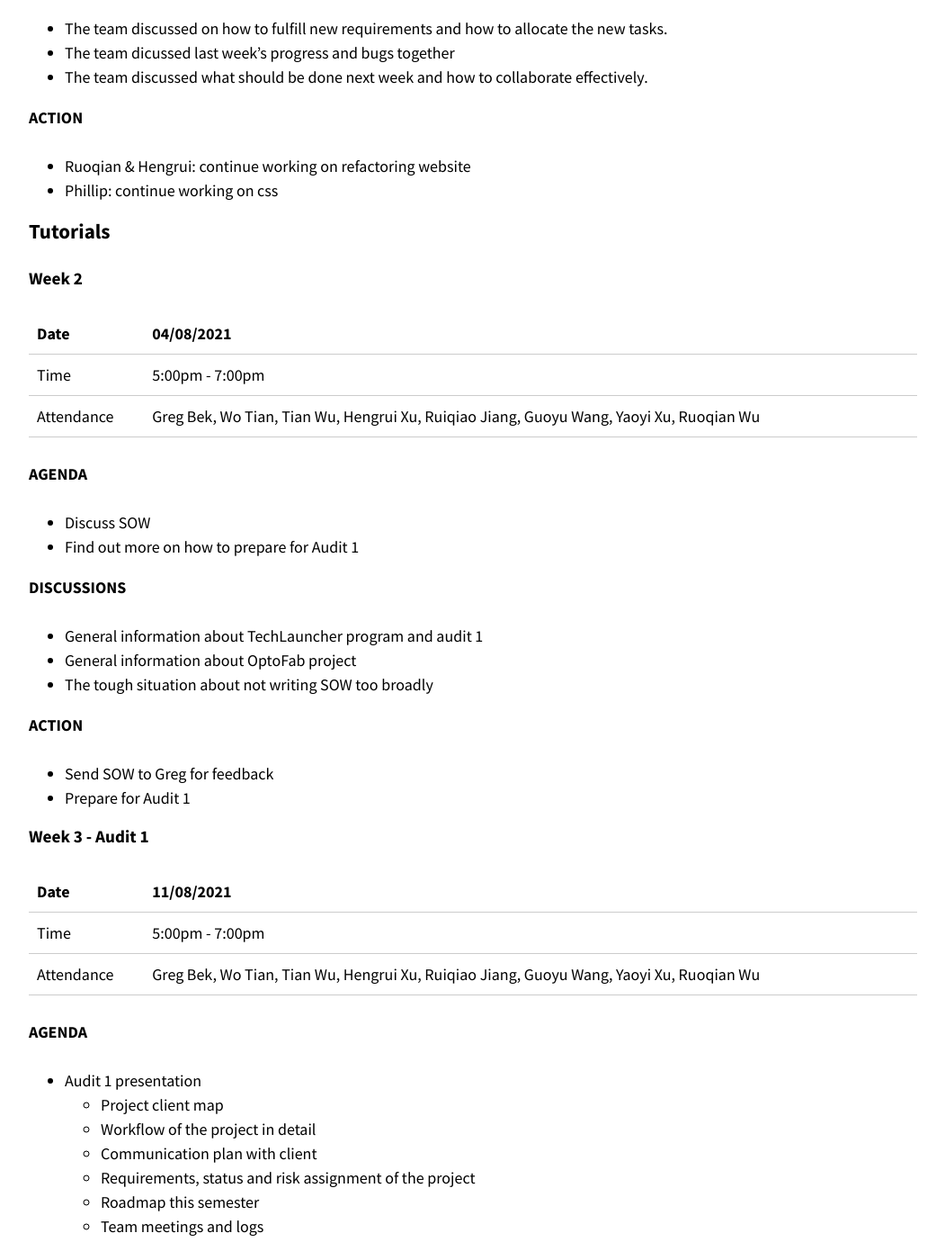
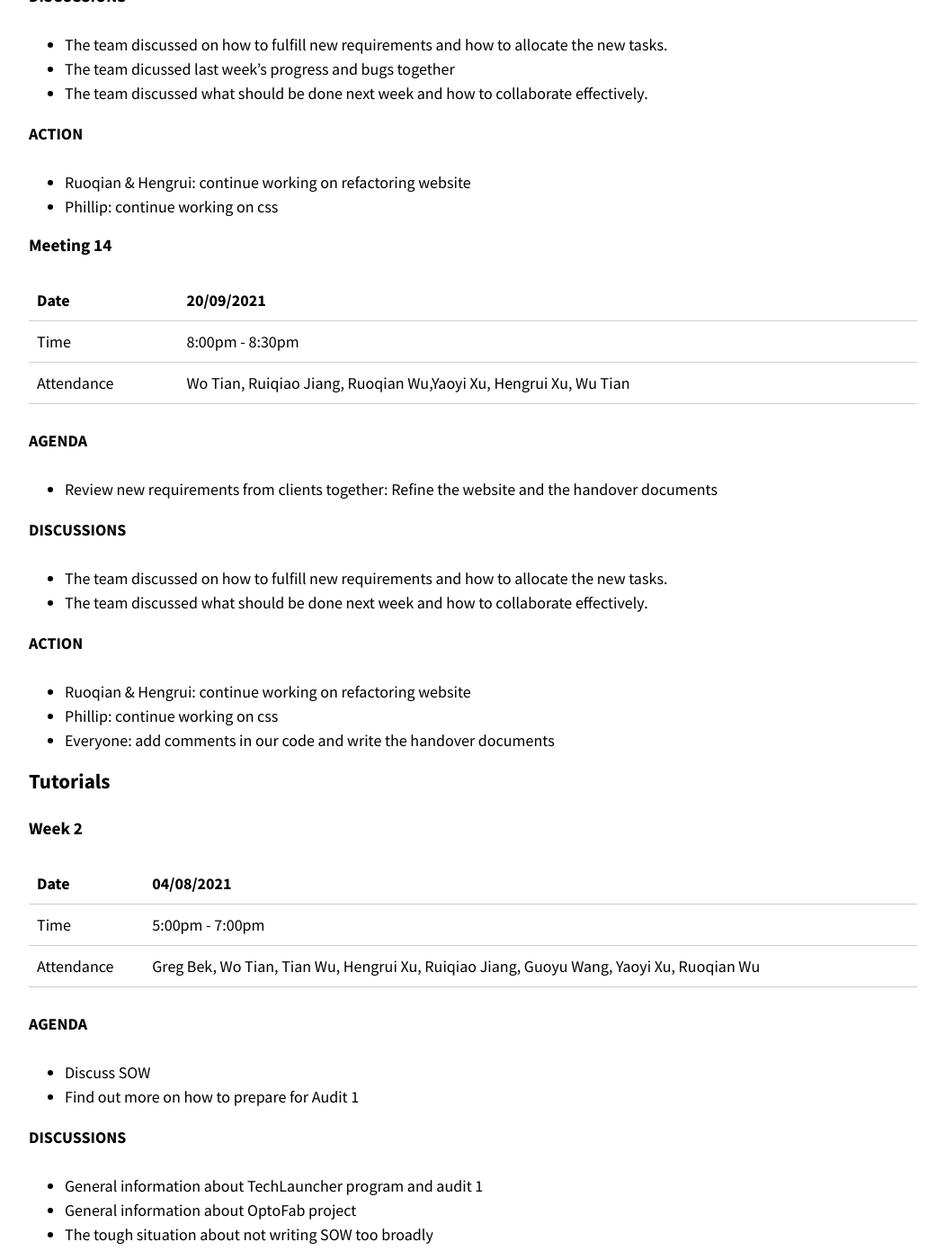
Before and after one commit to optofab/optofab.github.io, a Jekyll site: the page built from meeting_minutes.md, in a window 1280 px wide and 1400 px high, scrolled down 18539 px. Shown: the whole window at 90% size, without its empty margins (114-1165 px from the left). Built offline with Jekyll 4.4.1, drawn with Linux system fonts in a browser that asks for light colours; nearby versions of some CDN libraries; emoji names are drawn with the system emoji font.

Commit message:
Update meeting_minutes.md

```diff
--- a/meeting_minutes.md
+++ b/meeting_minutes.md
@@ -648,6 +648,7 @@ Our team:
 - Wu: continue developing the layout of the website
 - Wo, Ruiqiao : continue working on the front-end and back-end of the management system
 - Guoyu: continue doing research on how to import data
+
 #### Meeting 13
 
 | Date       | 13/09/2021                                                    |
@@ -671,6 +672,29 @@ Our team:
 
 - Ruoqian & Hengrui: continue working on refactoring website
 - Phillip: continue working on css
+
+#### Meeting 14
+
+| Date       | 20/09/2021                                                    |
+| ---------- | ---------------------------------------------------------------- |
+| Time       | 8:00pm - 8:30pm                                                  |
+| Attendance | Wo Tian, Ruiqiao Jiang, Ruoqian Wu,Yaoyi Xu, Hengrui Xu, Wu Tian |
+
+**AGENDA**
+
+- Review new requirements from clients together: Refine the website and the handover documents
+
+**DISCUSSIONS**
+
+- The team discussed on how to fulfill new requirements and how to allocate the new tasks.
+- The team discussed what should be done next week and how to collaborate effectively.
+
+**ACTION**
+
+- Ruoqian & Hengrui: continue working on refactoring website
+- Phillip: continue working on css
+- Everyone: add comments in our code and write the handover documents
+
 
 ### Tutorials
 
```
